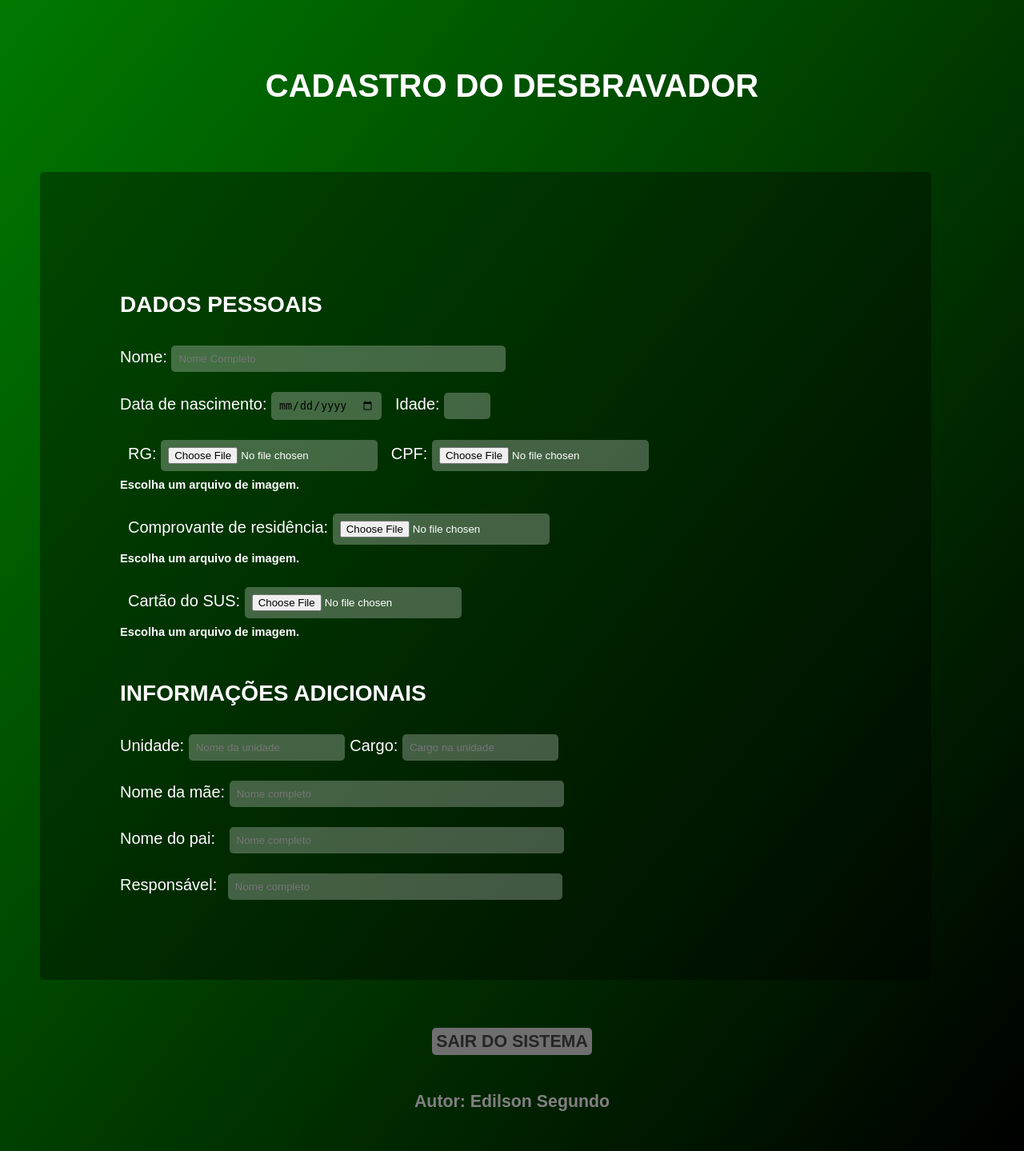
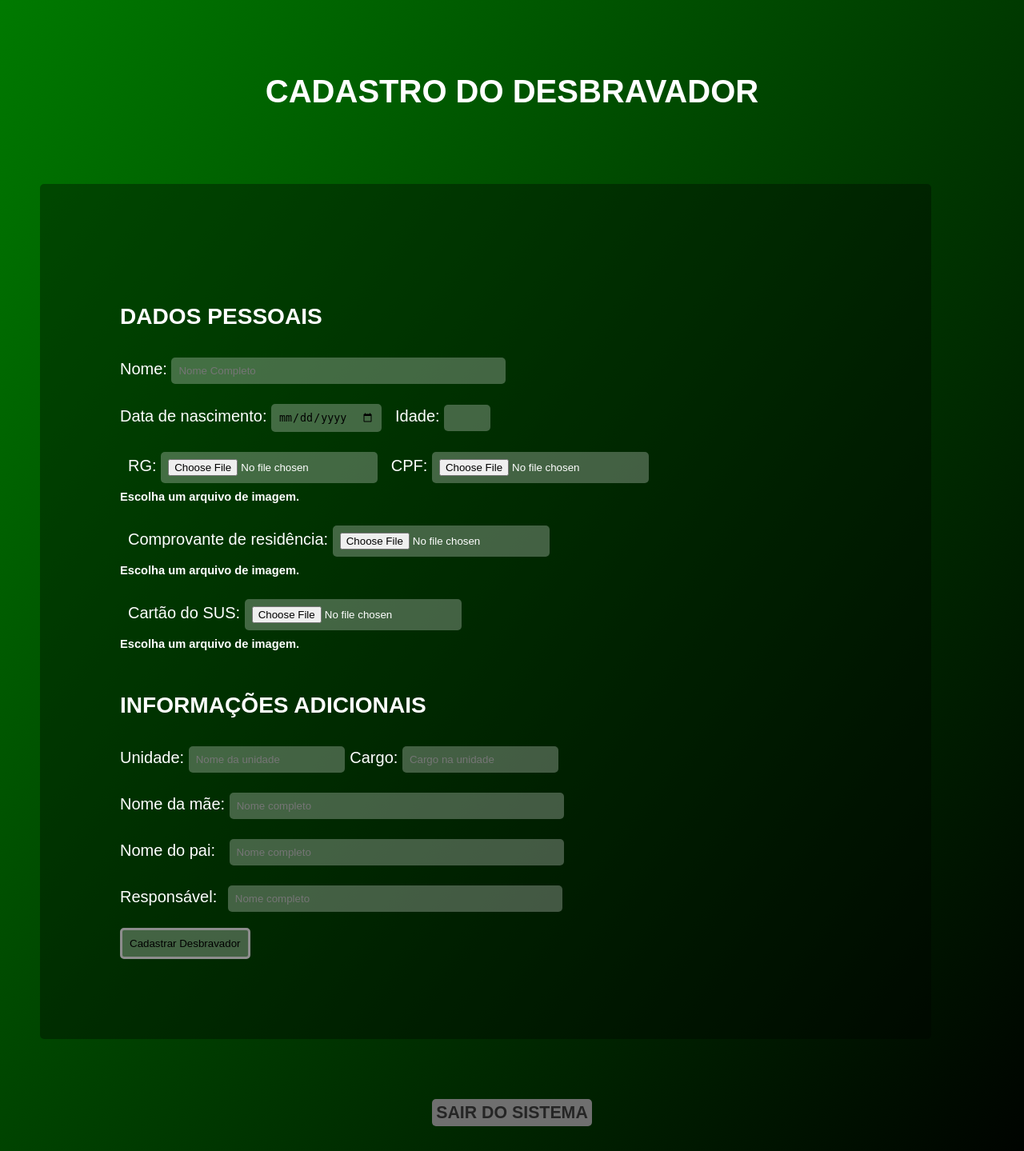
Before and after one commit to segundoo2/Selva-System, a PHP site: page /cadastrarDbv.html in a window 1280 px wide. Shown: the part 173-1612 px from the top of the page at 80% size. Run offline with PHP 8.4, Linux system fonts and the light colour scheme.

Commit message:
Adicionado botão submit

```diff
--- a/assets/css/cadastrarDbv.css
+++ b/assets/css/cadastrarDbv.css
@@ -112,6 +112,12 @@ label {
     font-size: 15pt;
 }
 
+#botao-cadastro {
+    text-align: center;
+    margin-top: 20px;
+    border: solid rgb(141, 141, 141);
+}
+
 footer {
     text-align: center;
 }
--- a/cadastrarDbv.html
+++ b/cadastrarDbv.html
@@ -89,6 +89,8 @@
                             <input type="text" class="registrodados nomes" id="responsavel" placeholder="Nome completo">
                         </p>
 
+                        <input type="submit" value="Cadastrar Desbravador" id="botao-cadastro">
+
                 </form>
 
             </div>
```
